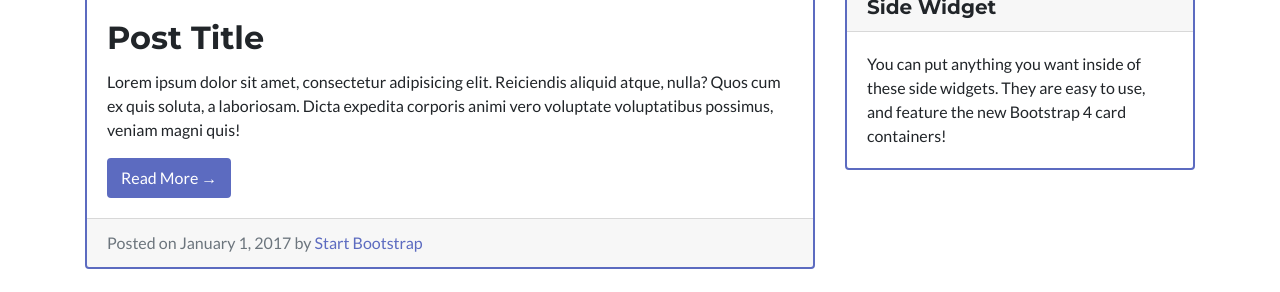
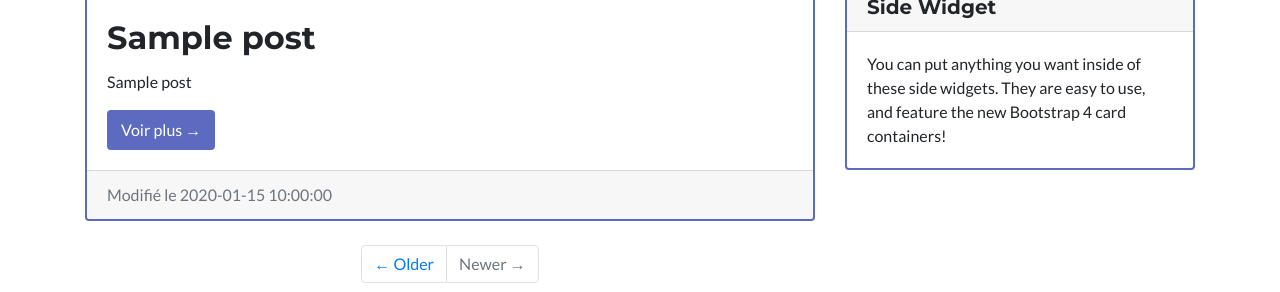
Before and after one commit to RomainDW/Blog-PHP, a PHP site: template views/blog/blog.html.twig in a window 1280 px wide. Shown: the part 557-849 px from the top of the page. Run offline with PHP 8.4, Linux system fonts and the light colour scheme; the template is opened without the code that fills it: most values are stand-ins (such as "Sample title", 1, 10 or a date in 2020); some libraries are stand-ins or nearby versions.

Commit message:
:arrow_up: get posts dynamically for the blog page

```diff
--- a/controllers/BlogController.php
+++ b/controllers/BlogController.php
@@ -7,6 +7,10 @@ class BlogController extends Controller
 {
     public function index() {
 
-        echo $this->twig->render('blog/blog.html.twig');
+        $posts = $this->model->getAll('posts');
+
+        echo $this->twig->render('blog/blog.html.twig', [
+            'posts' => $posts
+        ]);
     }
 }
--- a/controllers/Controller.php
+++ b/controllers/Controller.php
@@ -4,12 +4,12 @@ namespace Controllers;
 
 use \Twig_Loader_Filesystem;
 use \Twig_Environment;
-use Models\Blog;
+use Models\Model;
 
 class Controller
 {
     protected $twig;
-    protected $blogModel;
+    protected $model;
 
     function __construct()
     {
@@ -24,6 +24,6 @@ class Controller
         $this->twig->addGlobal('_get', $_GET);
 
         // Blog model
-        $this->blogModel = new Blog;
+        $this->model = new Model;
     }
 }
--- a/views/blog/blog.html.twig
+++ b/views/blog/blog.html.twig
@@ -20,47 +20,24 @@
                         <small>Secondary Text</small>
                     </h1>
 
+                    {% for post in posts %}
                     <!-- Blog Post -->
                     <div class="card mb-4">
                         <img class="card-img-top" src="https://picsum.photos/750/300?random" alt="Card image cap">
                         <div class="card-body">
-                            <h2 class="card-title">Post Title</h2>
-                            <p class="card-text">Lorem ipsum dolor sit amet, consectetur adipisicing elit. Reiciendis aliquid atque, nulla? Quos cum ex quis soluta, a laboriosam. Dicta expedita corporis animi vero voluptate voluptatibus possimus, veniam magni quis!</p>
-                            <a href="#" class="btn btn-primary">Read More &rarr;</a>
+                            <h2 class="card-title">{{ post.title }}</h2>
+                            <p class="card-text">{{ post.subtitle }}</p>
+                            <a href="#" class="btn btn-primary">Voir plus &rarr;</a>
                         </div>
                         <div class="card-footer text-muted">
-                            Posted on January 1, 2017 by
-                            <a href="#">Start Bootstrap</a>
+                            {% if post.date_update != null %}
+                            Modifié le {{ post.date_update }}
+                            {% else %}
+                            Posté le {{ post.date_add|date("d / m / Y") }}
+                            {% endif %}
                         </div>
                     </div>
-
-                    <!-- Blog Post -->
-                    <div class="card mb-4">
-                        <img class="card-img-top" src="https://picsum.photos/750/300?random" alt="Card image cap">
-                        <div class="card-body">
-                            <h2 class="card-title">Post Title</h2>
-                            <p class="card-text">Lorem ipsum dolor sit amet, consectetur adipisicing elit. Reiciendis aliquid atque, nulla? Quos cum ex quis soluta, a laboriosam. Dicta expedita corporis animi vero voluptate voluptatibus possimus, veniam magni quis!</p>
-                            <a href="#" class="btn btn-primary">Read More &rarr;</a>
-                        </div>
-                        <div class="card-footer text-muted">
-                            Posted on January 1, 2017 by
-                            <a href="#">Start Bootstrap</a>
-                        </div>
-                    </div>
-
-                    <!-- Blog Post -->
-                    <div class="card mb-4">
-                        <img class="card-img-top" src="https://picsum.photos/750/300?random" alt="Card image cap">
-                        <div class="card-body">
-                            <h2 class="card-title">Post Title</h2>
-                            <p class="card-text">Lorem ipsum dolor sit amet, consectetur adipisicing elit. Reiciendis aliquid atque, nulla? Quos cum ex quis soluta, a laboriosam. Dicta expedita corporis animi vero voluptate voluptatibus possimus, veniam magni quis!</p>
-                            <a href="#" class="btn btn-primary">Read More &rarr;</a>
-                        </div>
-                        <div class="card-footer text-muted">
-                            Posted on January 1, 2017 by
-                            <a href="#">Start Bootstrap</a>
-                        </div>
-                    </div>
+                    {% endfor %}
 
                     <!-- Pagination -->
                     <ul class="pagination justify-content-center mb-4">
```
